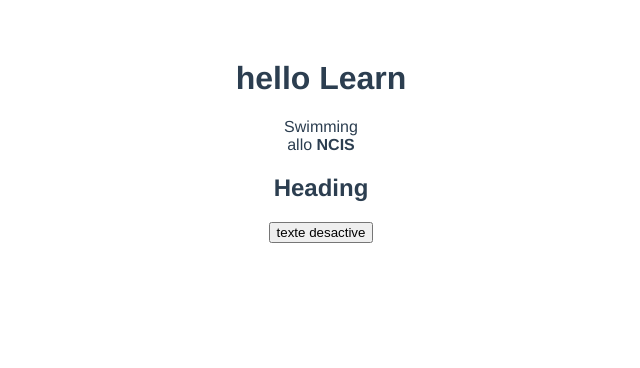
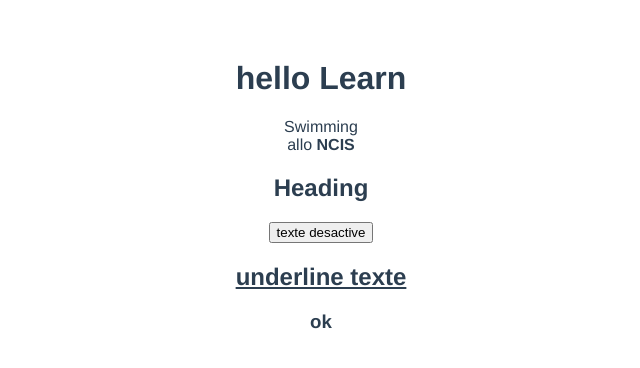
Before and after one commit to OusseynouMbaye/Learn-vue, a Vue app in the folder learn-vue/: page / in a window 1280 px wide. Shown: the top 368 px of the page, without its empty margins (319-959 px from the left). Built offline with nearby package versions, Linux system fonts and the light colour scheme.

Commit message:
v-bind class en cours

```diff
--- a/learn-vue/src/App.vue
+++ b/learn-vue/src/App.vue
@@ -2,8 +2,12 @@
 <h1 v-bind:title="sport"> hello {{name}}</h1>
 <div v-text="sport"></div>
 <div> allo <b v-html="series"> </b></div>
+<!-- binding attribute to use id -->
 <h2 v-bind:id="headingId"> Heading</h2>
+<!-- binding to use boolean -->
 <button v-bind:disabled="isDisabled">texte desactive</button>
+<h2 class="underline"> underline texte</h2>
+<h3 v-bind:class="status">ok</h3>
 </template>
 
 <script>
@@ -17,7 +21,8 @@ export default {
       sport : 'Swimming',
       series : "NCIS",
       headingId : "heading",
-      isDisabled : false
+      isDisabled : false,
+      status : "danger",
     }
   }
 }
@@ -32,4 +37,7 @@ export default {
   color: #2c3e50;
   margin-top: 60px;
 }
+.underline{
+  text-decoration: underline;
+}
 </style>
```
